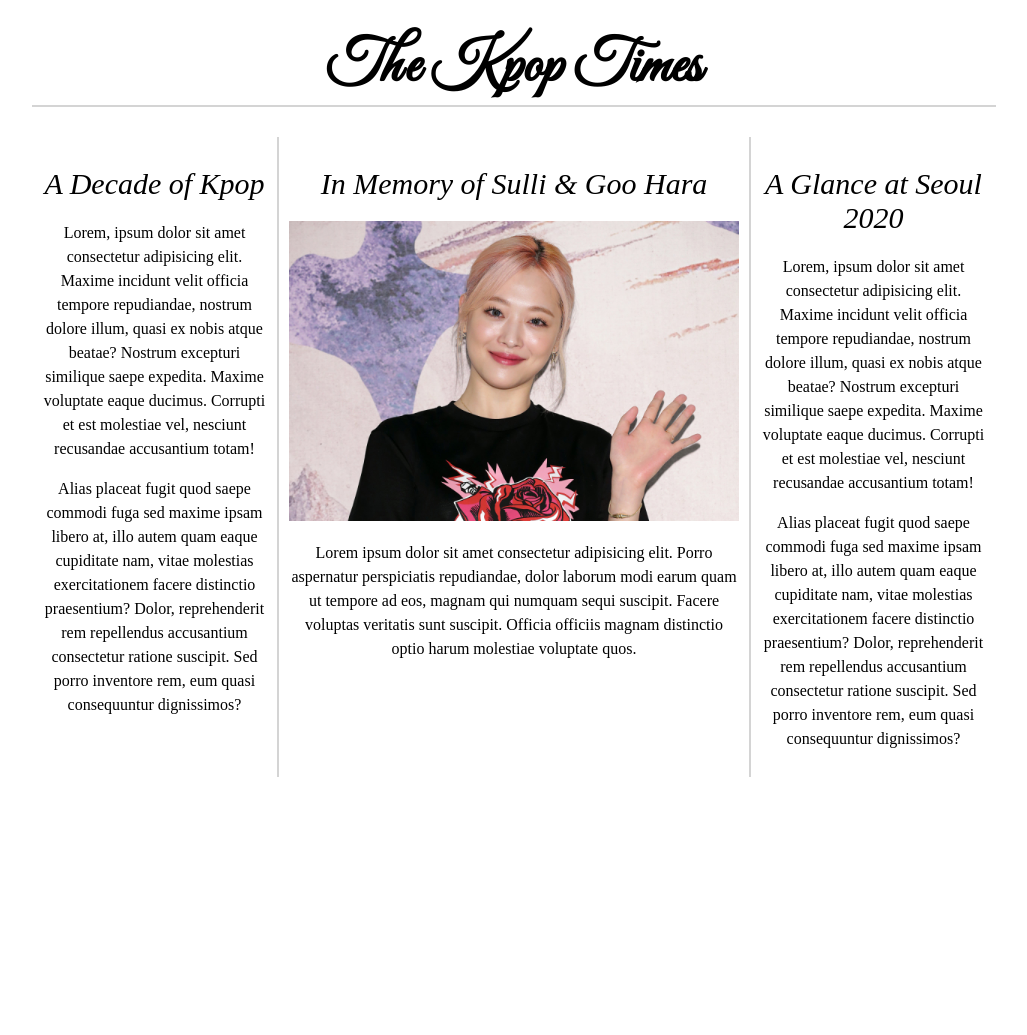
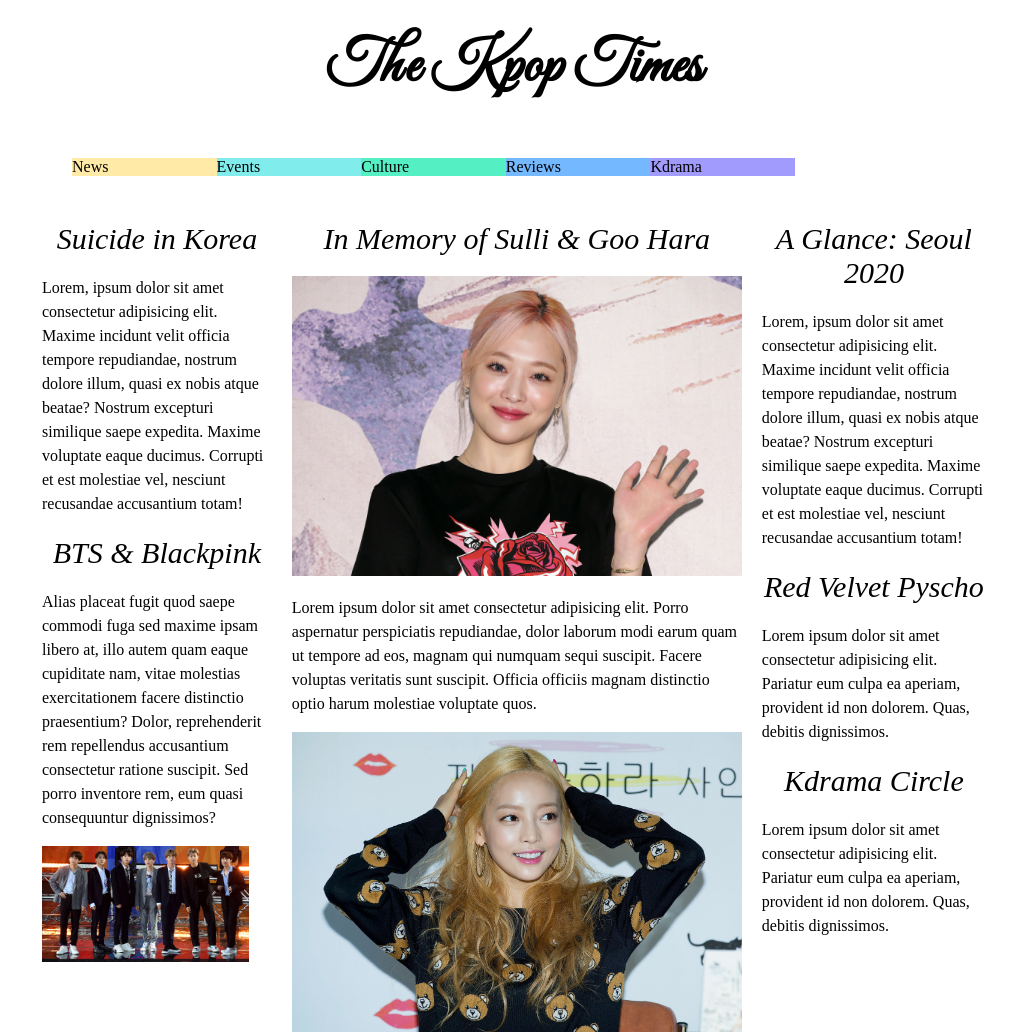
Before and after one commit to philawich/NewsSiteProject, a plain HTML site: page index.html in a window 1280 px wide. Shown: the top 1035 px of the page, without its empty margins (126-1153 px from the left). Before the commit the page ends 800 px from the top, so only its background shows below. Drawn offline with Linux system fonts and the light colour scheme.

Commit message:
Add nav and style changes

```diff
--- a/index.html
+++ b/index.html
@@ -10,22 +10,50 @@
 </head>
 <body>
     <h1 class="main-brand">The Kpop Times</h1>
+    <nav class="site-nav"></nav>
+        <ul class="nav-list three-quarter">
+            <li class="nav-item">News</li>
+            <li class="nav-item">Events</li>
+            <li class="nav-item">Culture</li>
+            <li class="nav-item">Reviews</li>
+            <li class="nav-item">Kdrama</li>
+        </ul>
+    </nav>
     <section class="row">
         <article class="story quarter border-left">
-            <h1 class="story-title">A Decade of Kpop</h1>
+            <h1 class="story-title">Suicide in Korea</h1>
             <p class="story-text">Lorem, ipsum dolor sit amet consectetur adipisicing elit. Maxime incidunt velit officia tempore repudiandae, nostrum dolore illum, quasi ex nobis atque beatae? Nostrum excepturi similique saepe expedita. Maxime voluptate eaque ducimus. Corrupti et est molestiae vel, nesciunt recusandae accusantium totam!</p>
+            <h2 class="story-title">BTS & Blackpink</h2>
             <p class="story-text">Alias placeat fugit quod saepe commodi fuga sed maxime ipsam libero at, illo autem quam eaque cupiditate nam, vitae molestias exercitationem facere distinctio praesentium? Dolor, reprehenderit rem repellendus accusantium consectetur ratione suscipit. Sed porro inventore rem, eum quasi consequuntur dignissimos?</p>
+            <img src="./bts.jpg" width="90%" alt="">
         </article>
         <article class="story half">
             <h1 class="story-title">In Memory of Sulli & Goo Hara</h1>
             <img src="./sulli-obit.jpg" width="450px" height="300px" alt="sulli&goohara">
             <p class="story-text">Lorem ipsum dolor sit amet consectetur adipisicing elit. Porro aspernatur perspiciatis repudiandae, dolor laborum modi earum quam ut tempore ad eos, magnam qui numquam sequi suscipit. Facere voluptas veritatis sunt suscipit. Officia officiis magnam distinctio optio harum molestiae voluptate quos.</p>
+            <img src="./goohara.jpg" width="450px" height="300px" alt="">
         </article>
         <article class="story quarter border-right">
-            <h1 class="story-title">A Glance at Seoul 2020</h1>
+            <h1 class="story-title">A Glance: Seoul 2020</h1>
+            <p class="story-text">Lorem, ipsum dolor sit amet consectetur adipisicing elit. Maxime incidunt velit officia tempore repudiandae, nostrum dolore illum, quasi ex nobis atque beatae? Nostrum excepturi similique saepe expedita. Maxime voluptate eaque ducimus. Corrupti et est molestiae vel, nesciunt recusandae accusantium totam!</p>
+            <h2 class="story-title">Red Velvet Pyscho</h2>
+            <p class="story-text">Lorem ipsum dolor sit amet consectetur adipisicing elit. Pariatur eum culpa ea aperiam, provident id non dolorem. Quas, debitis dignissimos.</p>
+            <h2 class="story-title">Kdrama Circle</h2>
+            <p class="story-text">Lorem ipsum dolor sit amet consectetur adipisicing elit. Pariatur eum culpa ea aperiam, provident id non dolorem. Quas, debitis dignissimos.</p>
+        </article>
+    </section>
+    <br>
+    <br>
+    <div class="middle"></div>
+    <section class="row">
+        <article class="story quarter border-left border-right middle">
+            <h1 class="story-title">A Decade of Kpop</h1>
             <p class="story-text">Lorem, ipsum dolor sit amet consectetur adipisicing elit. Maxime incidunt velit officia tempore repudiandae, nostrum dolore illum, quasi ex nobis atque beatae? Nostrum excepturi similique saepe expedita. Maxime voluptate eaque ducimus. Corrupti et est molestiae vel, nesciunt recusandae accusantium totam!</p>
             <p class="story-text">Alias placeat fugit quod saepe commodi fuga sed maxime ipsam libero at, illo autem quam eaque cupiditate nam, vitae molestias exercitationem facere distinctio praesentium? Dolor, reprehenderit rem repellendus accusantium consectetur ratione suscipit. Sed porro inventore rem, eum quasi consequuntur dignissimos?</p>
         </article>
     </section>
+    <br>
+    <br>
+    <div class="middle"></div>
 </body>
 </html>
--- a/styles.css
+++ b/styles.css
@@ -8,9 +8,11 @@
     text-align: center;
     font-weight: bolder;
     font-family: 'Great Vibes', cursive;
-    margin: 30px 0 30px 0;
-    border-bottom: 2px solid #D4D4D4;
+    margin: 0px 0 30px 0;
+    /* border-bottom: 2px solid #D4D4D4; */
+    line-height: 2;
 }
+
 
 .story-title {
     font-weight: normal;
@@ -38,9 +40,9 @@
 }
 
 .story {
-    border: .02px solid #D4D4D4;
+    /* border: .02px solid #D4D4D4; */
     padding: 10px;
-    text-align: center;
+    text-align: left;
     border-top: none;
     border-bottom: none;
 }
@@ -52,3 +54,47 @@
 .border-right {
     border-right: none;
 }
+
+.middle {
+    /* border-top: 1px solid #D4D4D4; */
+    padding: 0px 50px 0px 50px;
+}
+
+.story-credit {
+
+}
+
+.three-quarter {
+    width: 75%;
+}
+
+.nav-list {
+    display: flex;
+    flex-direction: row;
+    list-style-type: none;
+}
+
+.nav-item   {
+    width: 100%;
+    flex: 1;
+}
+
+.nav-item:nth-child(1) {
+    background-color: #ffeaa7;
+}
+
+.nav-item:nth-child(2) {
+    background-color: #81ecec;
+}
+
+.nav-item:nth-child(3) {
+    background-color: #55efc4;
+}
+
+.nav-item:nth-child(4) {
+    background-color: #74b9ff;
+}
+
+.nav-item:nth-child(5) {
+    background-color: #a29bfe;
+}
```
Also changed, not shown: bts.jpg (added), goohara.jpg (added).
